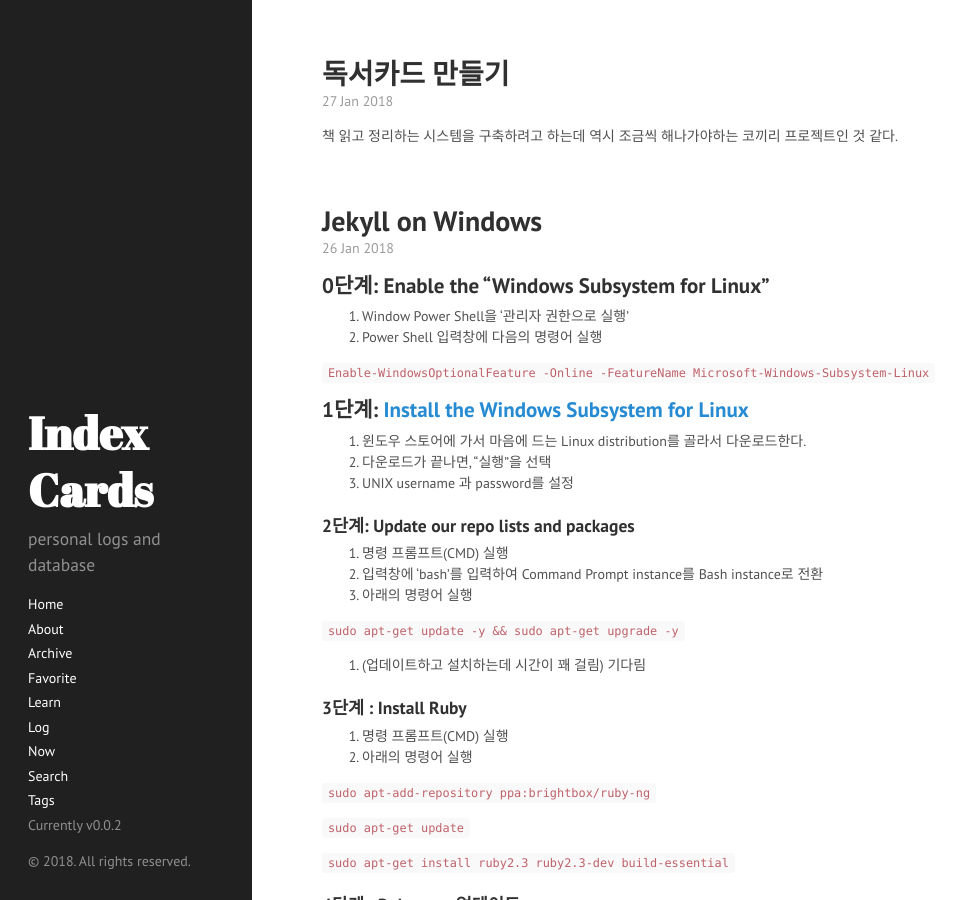
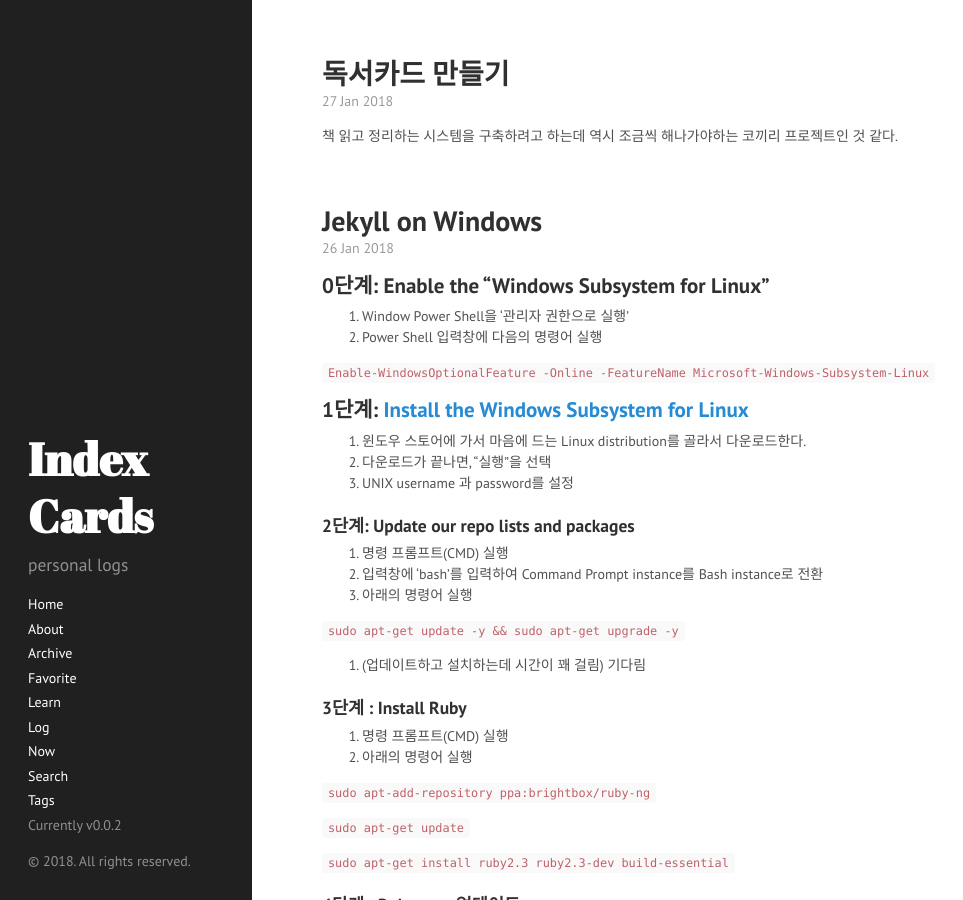
Before and after one commit to walterkwon/BAK_moo99.github.io, a Jekyll site: the page built from index.html, in a window 1280 px wide and 900 px high. Shown: the whole window, without its empty margins (0-963 px from the left). Built offline with Jekyll 4.4.1, drawn with Linux system fonts in a browser that asks for light colours; the list of posts is cut into pages by our own code.

Commit message:
디스크립션 수정

```diff
--- a/_config.yml
+++ b/_config.yml
@@ -19,7 +19,7 @@
 # Setup
 title:            Index Cards
 tagline:
-description:      personal logs and database
+description:      personal logs
 url:              http://moo99.github.io
 baseurl:          http://moo99.github.io/
 
```
